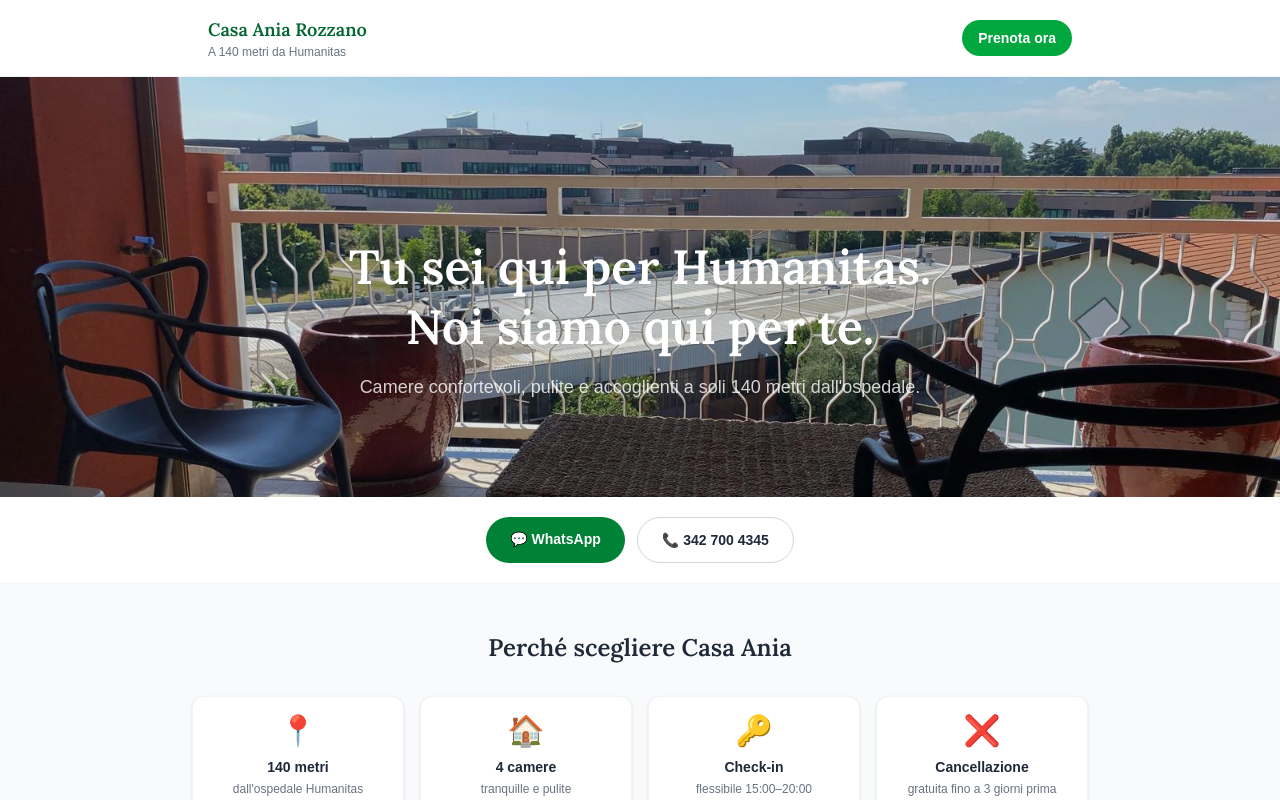
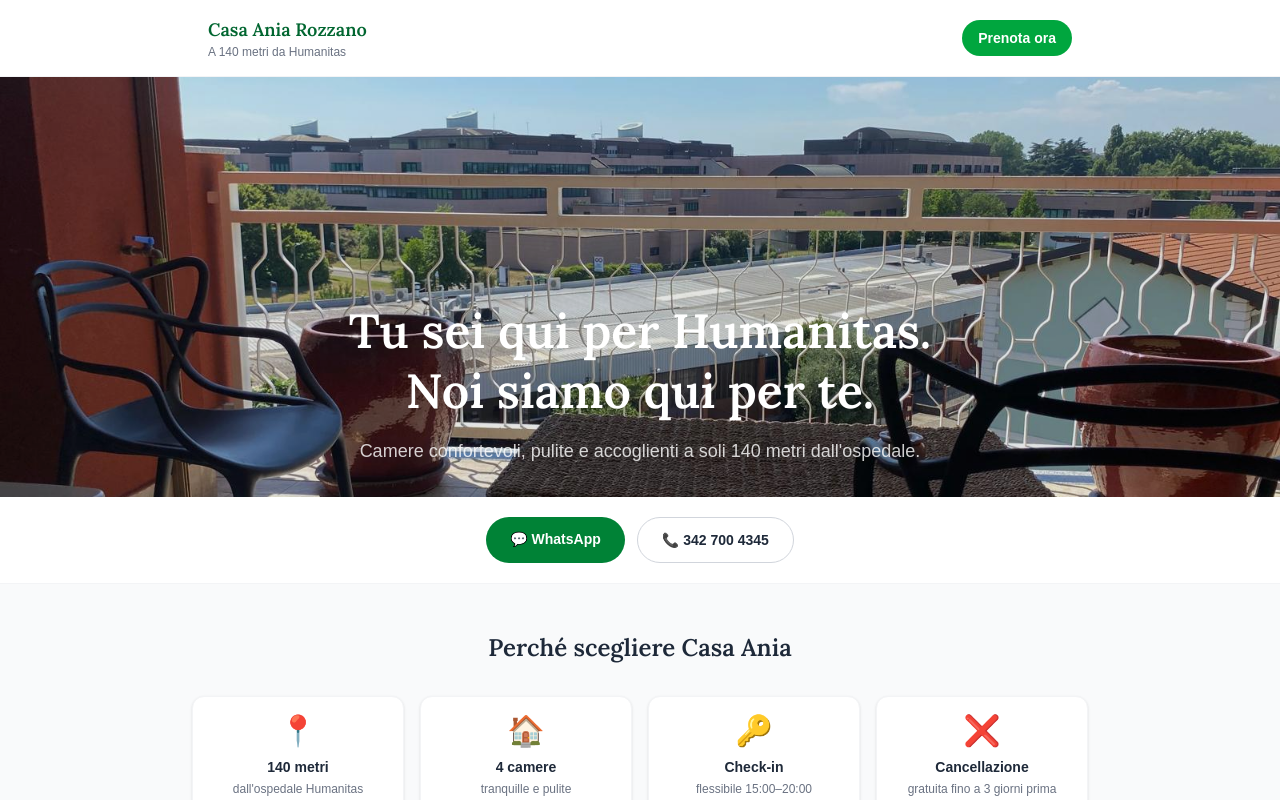
Before and after one commit to CasaAnia/sito-casaania, a Next.js app: page / in a window 1280 px wide. Shown: the top 800 px of the page. Built offline with nearby package versions, Linux system fonts and the light colour scheme.

Commit message:
Hero: scritte abbassate

```diff
--- a/app/page.tsx
+++ b/app/page.tsx
@@ -72,7 +72,7 @@ export default function Home() {
       </header>
 
       {/* HERO */}
-      <section className="relative text-white pt-40 pb-12 px-4 overflow-hidden" style={{ minHeight: '420px', maxHeight: '560px' }}>
+      <section className="relative text-white pt-56 pb-8 px-4 overflow-hidden" style={{ minHeight: '420px', maxHeight: '560px' }}>
         <img src="/hero-mobile.jpg" alt="Vista Humanitas dal balcone" className="absolute inset-0 w-full h-full object-cover md:hidden" style={{ objectPosition: 'center 45%' }} />
         <img src="/hero-desktop.jpg" alt="Vista Humanitas dal balcone" className="absolute inset-0 w-full h-full object-cover hidden md:block" style={{ objectPosition: 'center 40%' }} />
         <div className="absolute inset-0 bg-black/10" />
```
